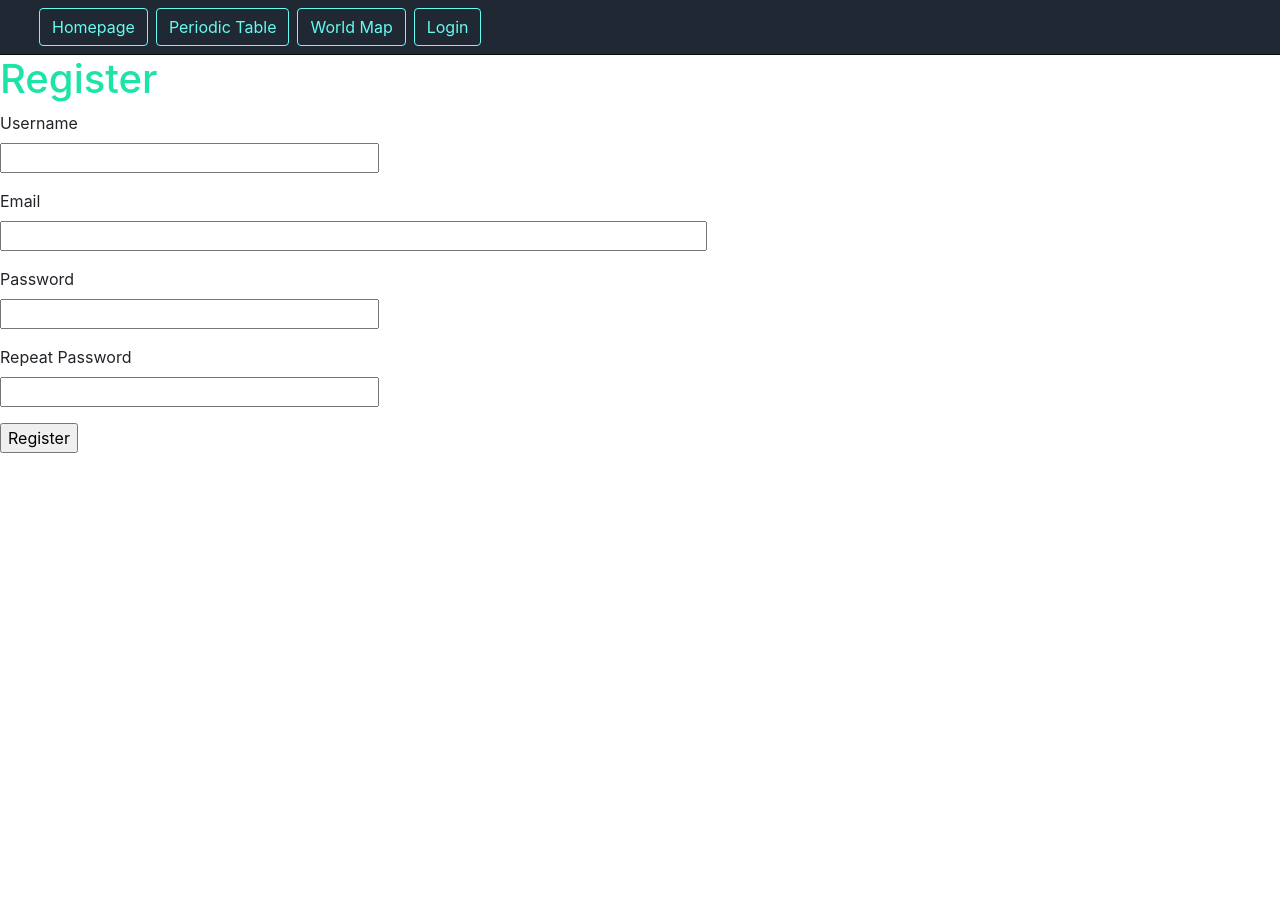
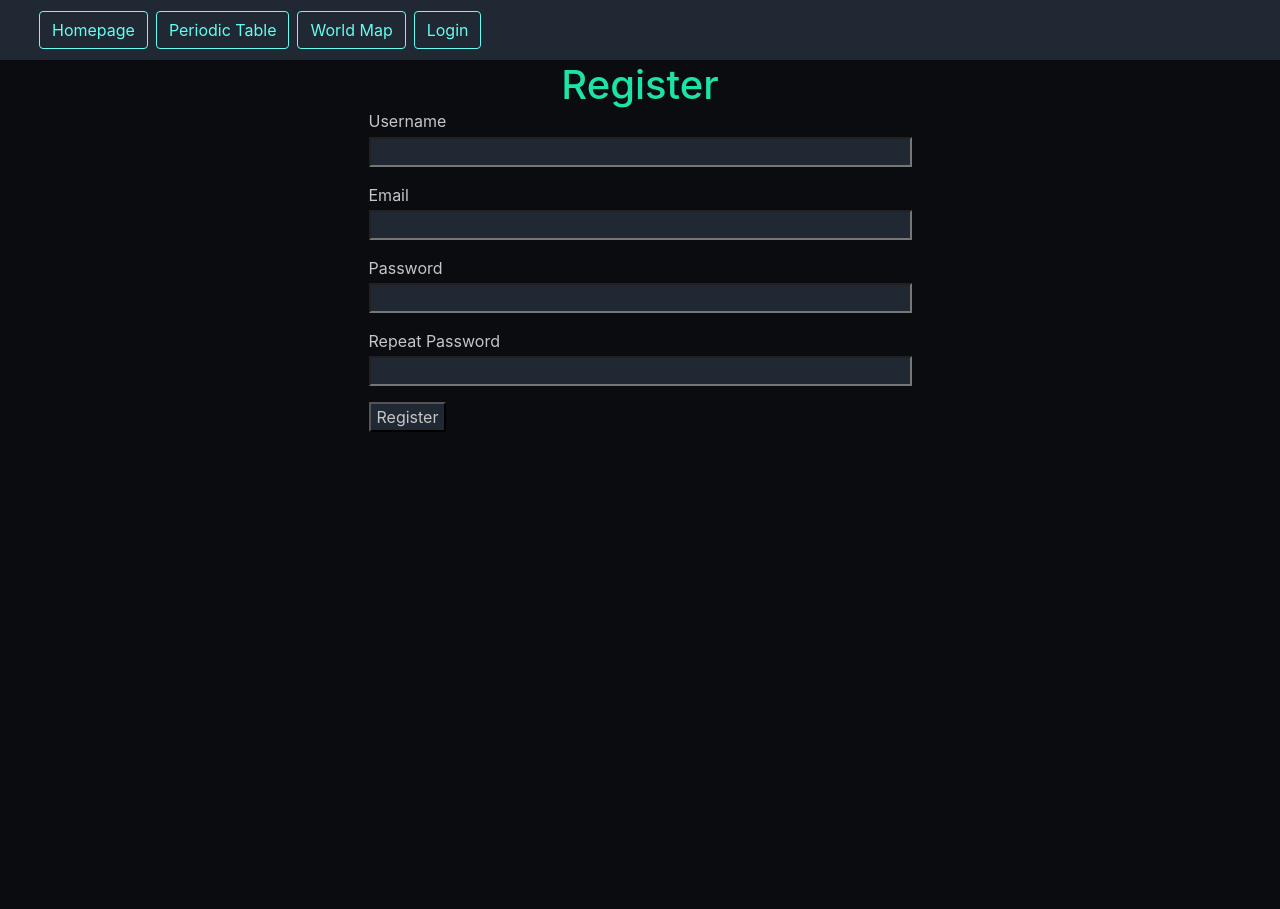
Before and after one commit to Ishi01/CITS5505Group41Project, a Flask app: page /register in a window 1280 px wide. Before the commit the page ends 453 px from the top, so only its background shows below. Run offline with Flask 3, Linux system fonts and the light colour scheme.

Commit message:
Finsihed demo of potential styling for login and register files

```diff
--- a/app/static/css/main.css
+++ b/app/static/css/main.css
@@ -7,14 +7,22 @@
     --link_color: #66fcf1;
 }
 
-/* reset default styling */
+/*link styling */
+a{
+    color: var(--link_color);
+    text-decoration: none;
+}
+
+/* container and background styling */
 
 .container-fluid{
     background-color: var(--dark_background);
+    margin: 0%;
 }
 
-.navbar-dark, .navbar-dark > .container-fluid{
+.navbar-dark, .navbar-dark > .container-fluid, ul{
     background-color: var(--light_background)!important;
+    margin-block: 0%;
 
 }
 
@@ -26,18 +34,36 @@
  .nav-item > .btn-outline-primary{
     color: var(--link_color);
     border-color: var(--link_color);
+    margin-top: .2rem;
+    margin-bottom: .2rem;
 }
 
 /* Background styling*/
 
 h1{
     color: var(--color_title);
+    margin-bottom: 0%;
 }
 
 hr{
     background-color: var(--dark_background);
 }
 
+/* this auto finds text within the {{ }} style input and styles them, temp prototype since this will probably cause problems */
+p > label, #floating_text{
+    color: var(--color_text);
+    margin-bottom: .2rem;
+}
+
+p > input{
+    background-color: var(--light_background);
+    color: var(--color_text);
+}
+
+input[type="checkbox"]{
+    background-color: var(--light_background);
+    color: var(--color_text);
+}
 
 #link{
     color: #fff;
--- a/app/templates/register.html
+++ b/app/templates/register.html
@@ -1,37 +1,45 @@
 {% extends "base.html" %}
 
 {% block content %}
+<div class="container-fluid">
+    <div class="col-md-12 d-flex justify-content-center">
         <h1>Register</h1>
+    </div>
+</div>
+<div class="container-fluid min-vh-100">
+    <div class="col-md-12 d-flex justify-content-center">
         <form action="" method="post">
             {{ form.hidden_tag() }}
             <p>
                 {{ form.username.label }}<br>
-            {{ form.username(size=32) }}<br>
+                {{ form.username(size=48) }}<br>
                 {% for error in form.username.errors %}
                 <span style="color: red;">[{{ error }}]</span>
                 {% endfor %}
             </p>
             <p>
                 {{ form.email.label }}<br>
-            {{ form.email(size=64) }}<br>
+                {{ form.email(size=48) }}<br>
                 {% for error in form.email.errors %}
                 <span style="color: red;">[{{ error }}]</span>
                 {% endfor %}
             </p>
             <p>
                 {{ form.password.label }}<br>
-            {{ form.password(size=32) }}<br>
+                {{ form.password(size=48) }}<br>
                 {% for error in form.password.errors %}
                 <span style="color: red;">[{{ error }}]</span>
                 {% endfor %}
             </p>
             <p>
                 {{ form.password2.label }}<br>
-            {{ form.password2(size=32) }}<br>
+                {{ form.password2(size=48) }}<br>
                 {% for error in form.password2.errors %}
                 <span style="color: red;">[{{ error }}]</span>
                 {% endfor %}
             </p>
             <p>{{ form.submit() }}</p>
         </form>
+    </div>
+</div>
 {% endblock %}
```
Also changed, not shown: app/templates/login.html (+9 -3 lines). Lines whose indentation alone changed are shown as unchanged.
